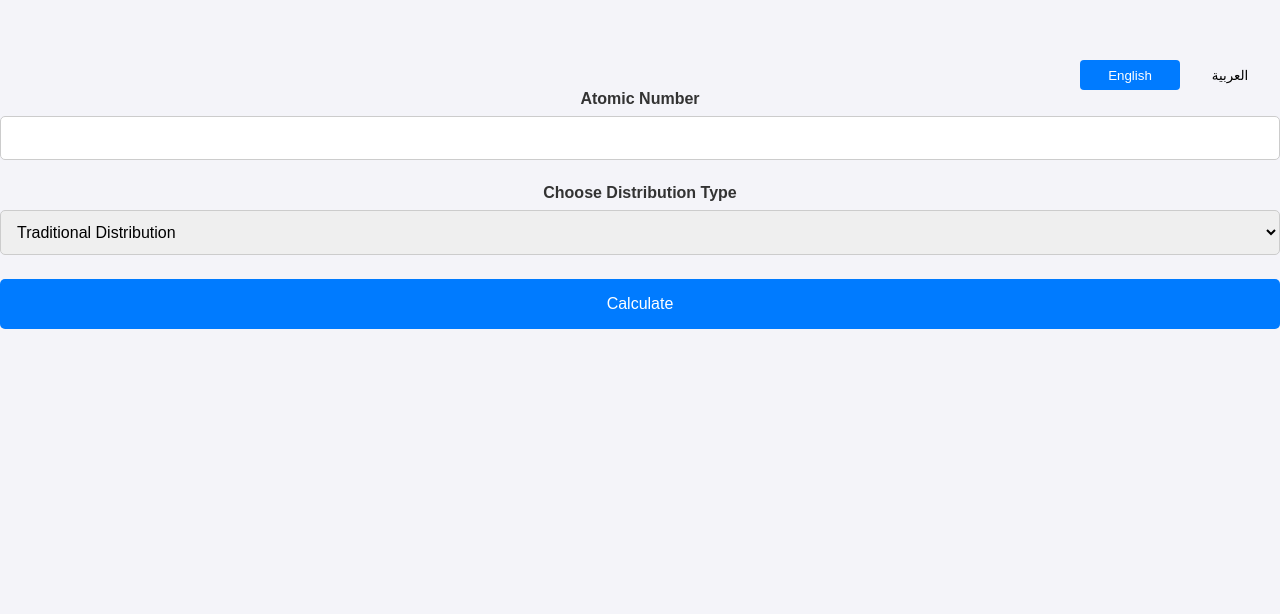
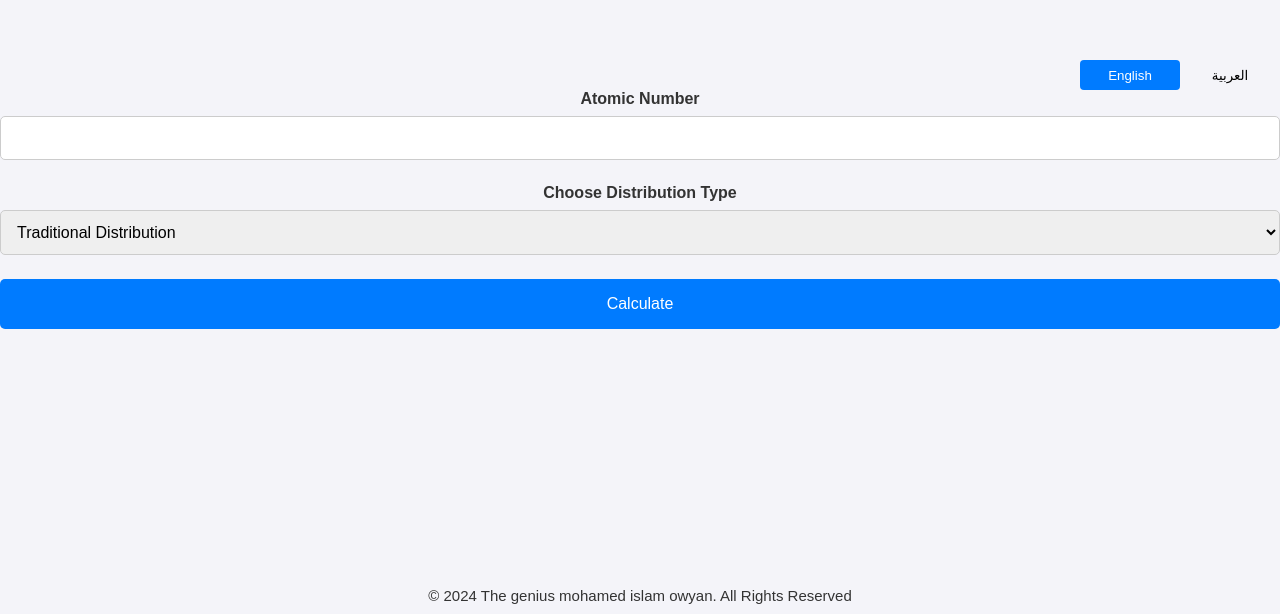
Before and after one commit to muhamedowyan/chemstiry-lab, a plain HTML site: page index.html in a window 1280 px wide. Shown: the part 186-800 px from the top of the page. Drawn offline with Linux system fonts and the light colour scheme.

Commit message:
add copyright

```diff
--- a/index.html
+++ b/index.html
@@ -22,6 +22,7 @@
     </select>
 
     <button onclick="calculate()" id="calculateButton" class="calculateButton">Calculate</button>
+    <footer>© 2024 The genius mohamed islam owyan. All Rights Reserved</footer>
     <div class="element-name" id="elementName"></div>
     <div class="result" id="result"></div>
     <script src="toggleLanguage.js"></script>
```
